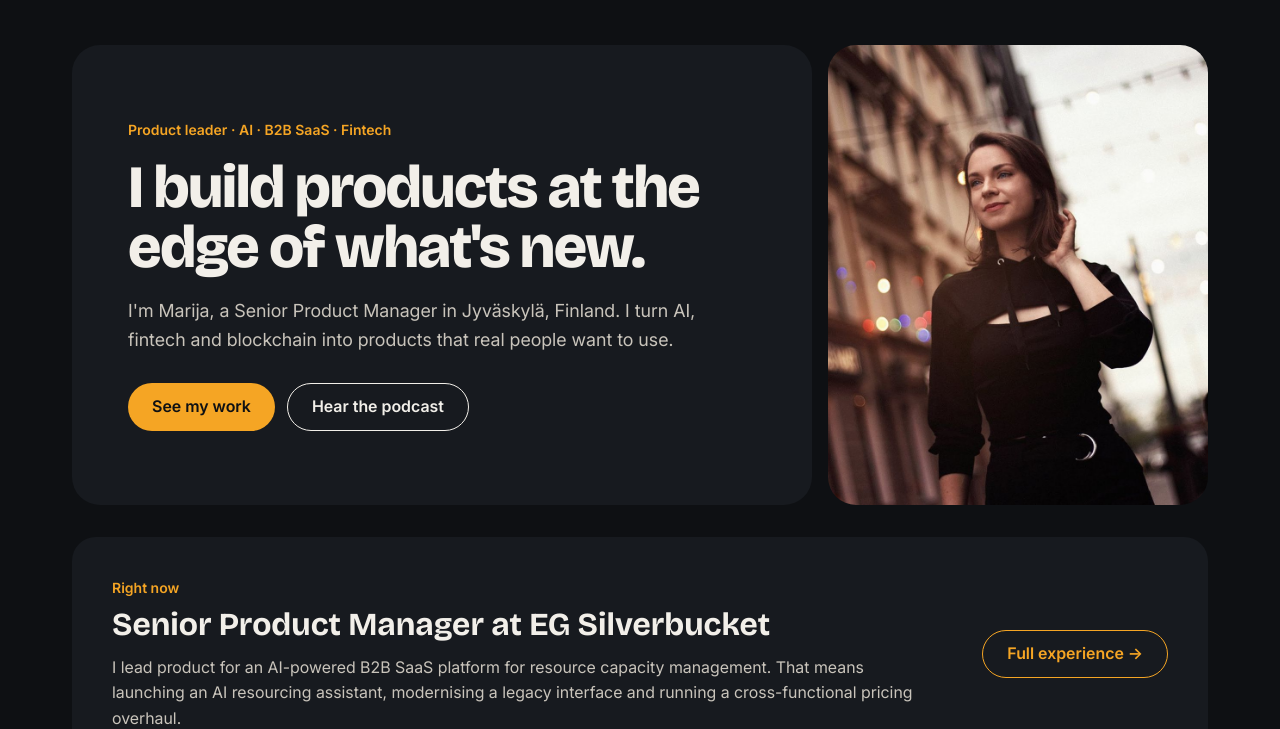
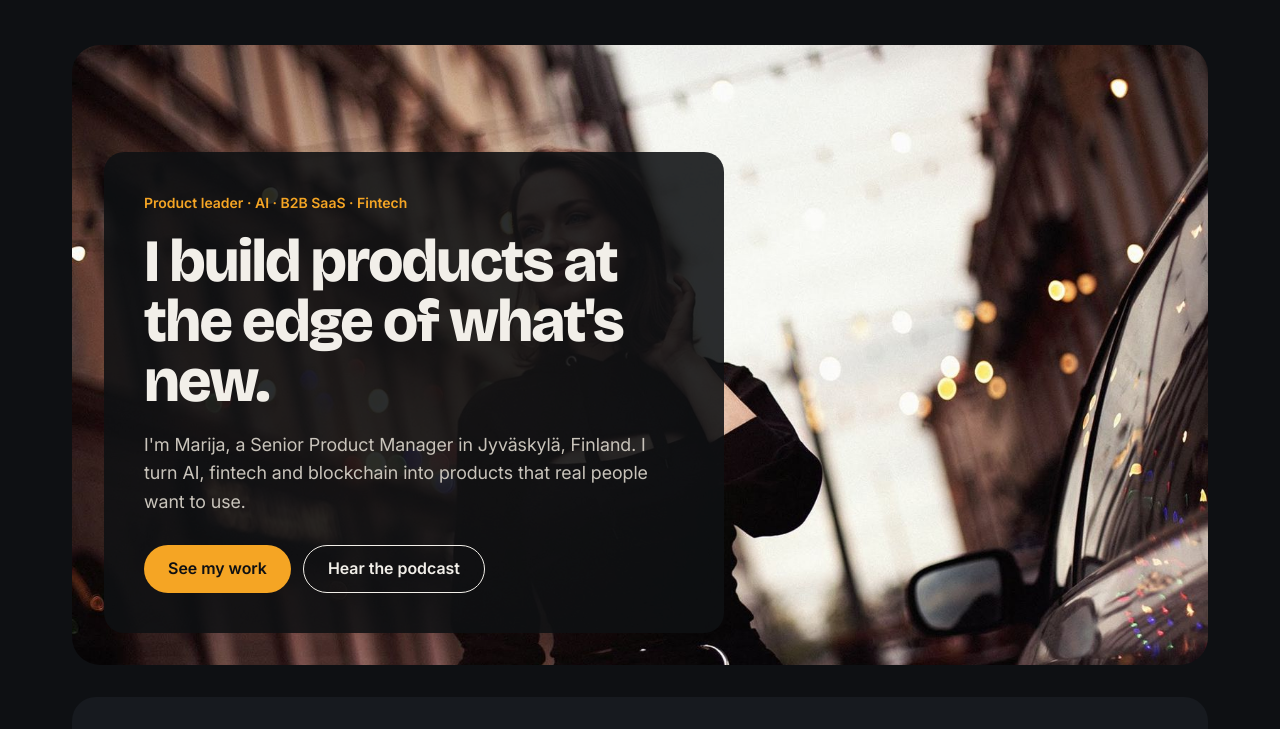
Before and after one commit to mv-riba/mvriba, a plain HTML site: page index.html in a window 1280 px wide. Shown: the part 71-800 px from the top of the page. Drawn offline with Linux system fonts and the light colour scheme; no server answers; a script that the page names is missing.

Commit message:
Restore the photo overlay in the homepage hero
Co-Authored-By: Claude Opus 5.5 <noreply@anthropic.com>
Claude-Session: https://claude.ai/code/session_016wVeUpAenXYy2JQ95som7D

```diff
--- a/index.html
+++ b/index.html
@@ -47,8 +47,10 @@
 </header>
 <main id="main">
 
-<section style="max-width: 1200px; margin: 0 auto; padding: 24px 32px 32px; display: flex; flex-wrap: wrap; gap: 16px; align-items: stretch">
-<div style="flex: 999 1 520px; min-width: 0; padding: 56px; border-radius: 28px; background: #171A1F; display: flex; flex-direction: column; justify-content: center">
+<section style="max-width: 1200px; margin: 0 auto; padding: 24px 32px 32px">
+<div style="position: relative; border-radius: 28px; overflow: hidden; min-height: 620px; display: flex; align-items: flex-end">
+<img src="/assets/img/street.jpg" alt="Marija Riba on a lantern-lit street in the evening" style="position: absolute; inset: 0; width: 100%; height: 100%; object-fit: cover; object-position: 50% 30%">
+<div style="position: relative; margin: 32px; padding: 40px; max-width: 620px; border-radius: 20px; background: rgba(14, 16, 19, 0.88)">
 <p style="margin: 0 0 16px; font-size: 14px; font-weight: 600; color: #F5A524">Product leader · AI · B2B SaaS · Fintech</p>
 <h1 style="margin: 0 0 20px; font-family: 'Bricolage Grotesque', sans-serif; font-size: 60px; line-height: 1; font-weight: 800; letter-spacing: -0.03em">I build products at the edge of what's new.</h1>
 <p style="margin: 0 0 28px; font-size: 18px; color: #C9C4BB">I'm Marija, a Senior Product Manager in Jyväskylä, Finland. I turn AI, fintech and blockchain into products that real people want to use.</p>
@@ -57,7 +59,7 @@
 <a href="/podcast" style="display: inline-flex; align-items: center; min-height: 48px; padding: 0 24px; border-radius: 999px; border: 1.5px solid #F2EFE9; color: #F2EFE9; font-weight: 600; text-decoration: none">Hear the podcast</a>
 </div>
 </div>
-<img src="/assets/img/street.jpg" alt="Marija Riba on a lantern-lit street in the evening" style="flex: 1 1 380px; min-width: 0; max-width: 100%; min-height: 460px; border-radius: 28px; object-fit: cover; object-position: 42% 30%">
+</div>
 </section>
 
 <section style="max-width: 1200px; margin: 0 auto; padding: 0 32px 32px">
```
